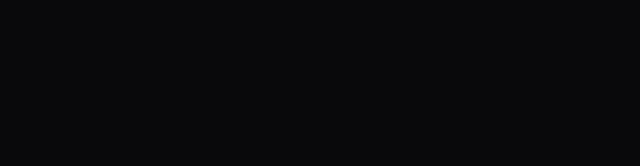
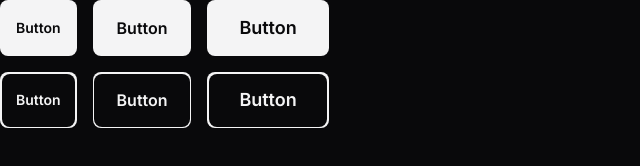
Before and after one commit to trybrito/zingen, a plain HTML site: page index.html in a window 1280 px wide. Shown: the whole page, without its empty margins (0-640 px from the left). Drawn offline with Linux system fonts and the light colour scheme.

Commit message:
button utility classes

```diff
--- a/index.html
+++ b/index.html
@@ -15,5 +15,17 @@
       rel="stylesheet"
     />
   </head>
-  <body></body>
+  <body>
+    <div class="flex gap-1">
+      <a href="#" class="btn btn-sm">Button</a>
+      <a href="#" class="btn">Button</a>
+      <button class="btn btn-lg">Button</button>
+    </div>
+
+    <div class="flex gap-1" style="margin-top: 1rem">
+      <a aria-label="Button" href="#" class="btn btn-sm btn-secondary"></a>
+      <a aria-label="Button" href="#" class="btn"></a>
+      <button aria-label="Button" class="btn btn-lg"></button>
+    </div>
+  </body>
 </html>
--- /dev/null
+++ b/styles/button.css
@@ -0,0 +1,55 @@
+.btn {
+  --btn-bg-color: var(--text-color-primary);
+  --btn-color: var(--background-color);
+  border: 0;
+
+  display: flex;
+  align-items: center;
+  justify-items: center;
+  width: fit-content;
+
+  border-radius: 0.5rem;
+  font: var(--fw-medium) var(--fs-base) / 1.5rem var(--font-family);
+  cursor: pointer;
+
+  background: var(--btn-bg-color);
+  color: var(--btn-color);
+  padding: 0.75rem 1.5rem;
+}
+
+.btn:hover {
+  --btn-bg-color: var(--brand-gradient);
+}
+
+.btn[aria-label] {
+  position: relative;
+
+  &::before {
+    content: "";
+    position: absolute;
+    inset: 0.09375rem;
+    background-color: var(--background-color);
+    border-radius: inherit;
+  }
+
+  &::after {
+    position: relative;
+    z-index: 1;
+
+    content: attr(aria-label);
+    background: var(--btn-bg-color);
+    background-clip: text;
+    -webkit-background-clip: text;
+    color: transparent;
+  }
+}
+
+.btn-sm {
+  font-size: var(--fs-sm);
+  padding: 0.5rem 1rem;
+}
+
+.btn-lg {
+  font-size: 1.125rem;
+  padding: 1rem 2rem;
+}
--- a/styles/global.css
+++ b/styles/global.css
@@ -9,7 +9,7 @@
   padding: 0;
   font: inherit;
 
-  -webkit-font-smoothing: antialised;
+  -webkit-font-smoothing: antialiased;
   -mos-osx-font-smoothing: grayscale;
 }
 
--- a/styles/index.css
+++ b/styles/index.css
@@ -1,2 +1,3 @@
 @import url(./global.css);
 @import url(./utils/index.css);
+@import url(./button.css);
--- a/styles/utils/index.css
+++ b/styles/utils/index.css
@@ -30,6 +30,18 @@
   gap: 1rem;
 }
 
+.flex {
+  display: flex;
+}
+
+.gap-1 {
+  gap: 1rem;
+}
+
+.grid {
+  display: grid;
+}
+
 @media (width >= 1280px) {
   .container {
     --max-width: 1280px;
```
